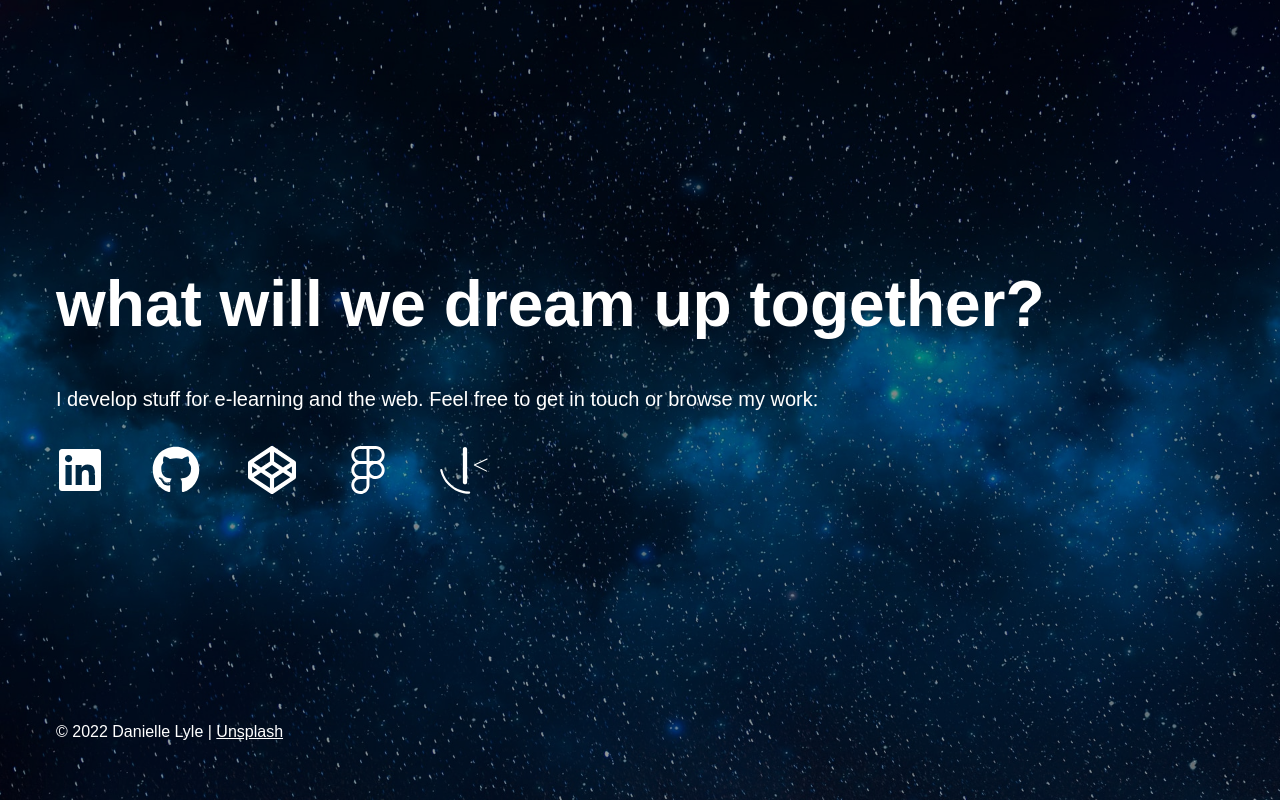
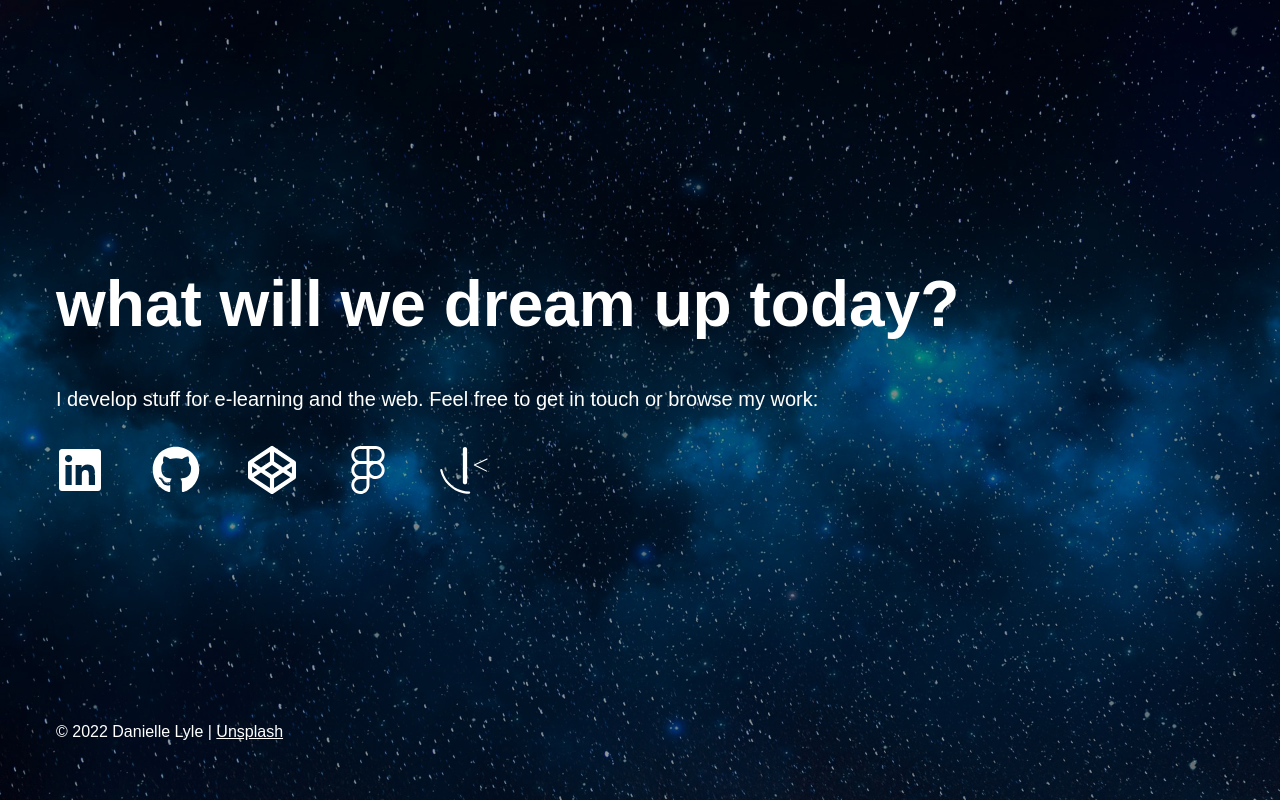
Before and after one commit to souperstition/portfolio, a React (Create React App) app: page / in a window 1280 px wide. Built offline with nearby package versions, Linux system fonts and the light colour scheme.

Commit message:
minor update

```diff
--- a/src/components/Hero.js
+++ b/src/components/Hero.js
@@ -35,7 +35,7 @@ const Hero = () => {
 	return (
 		<main>
 			<header>
-				<h1>what will we dream up together?</h1>
+				<h1>what will we dream up today?</h1>
 				<p>I develop stuff for e-learning and the web. Feel free to get in touch or browse my work: </p>
 			</header>
 			<Nav />
```
